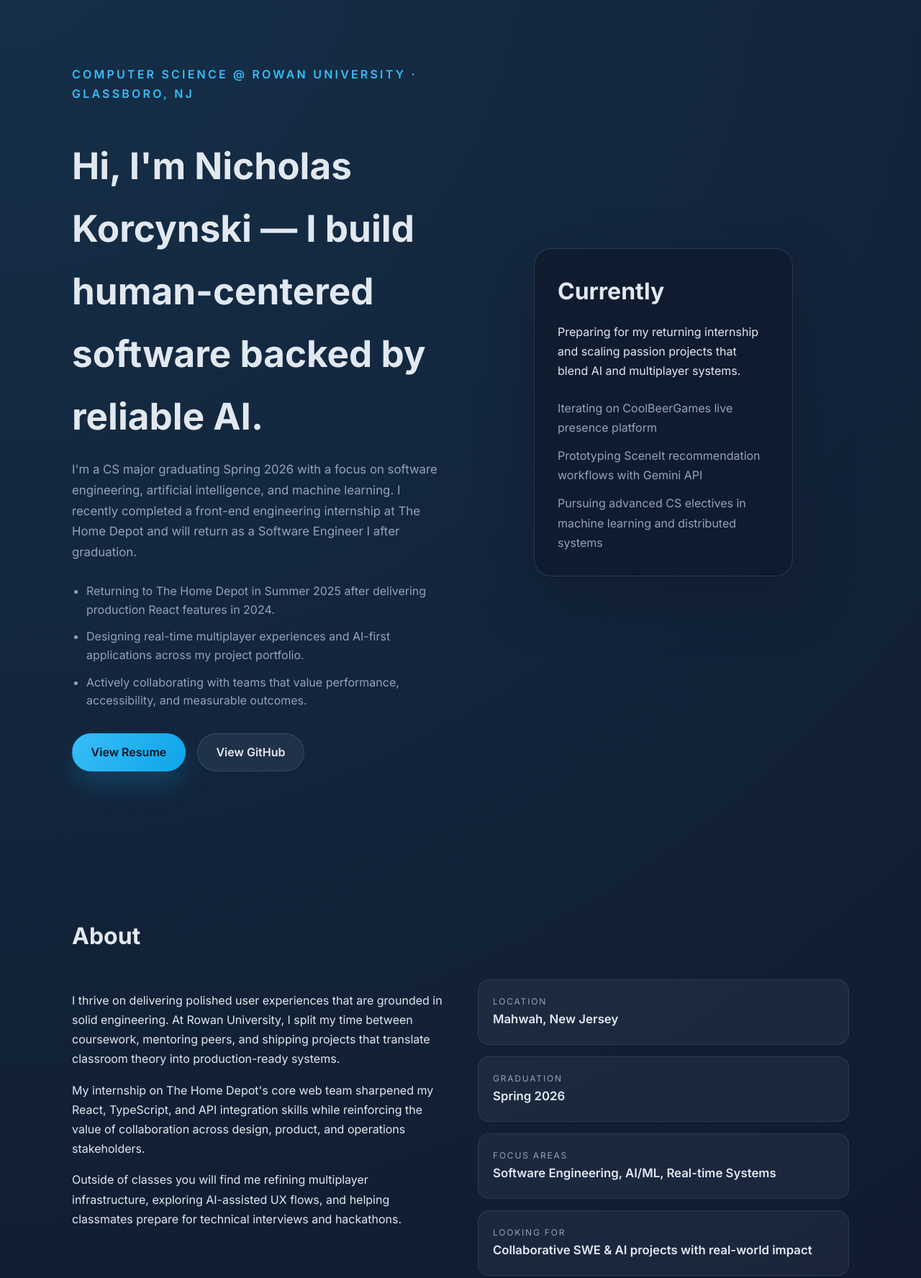
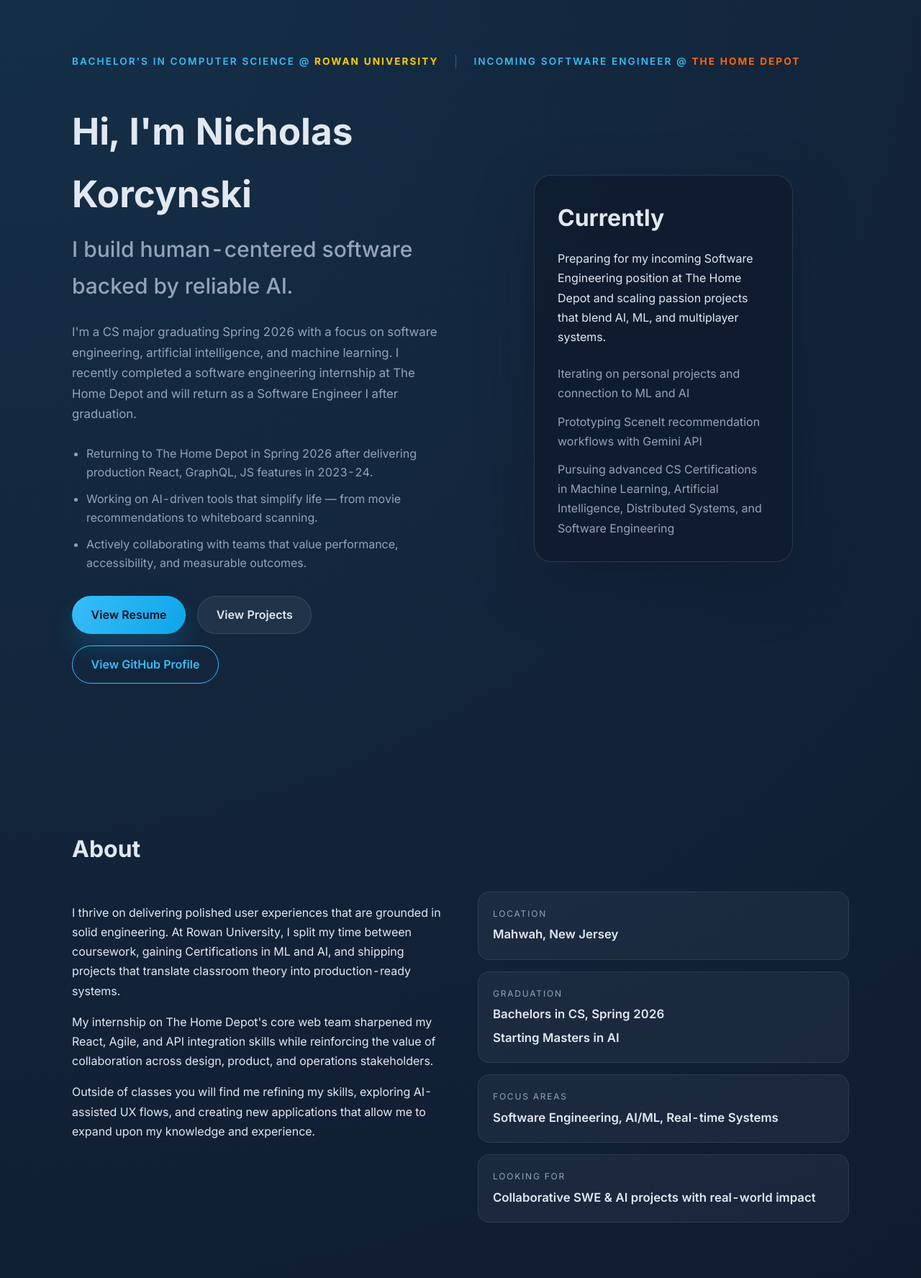
Before and after one commit to TheRealManual/PersonalPortfolio, a plain HTML site: page index.html in a window 1280 px wide. Shown: the part 120-1896 px from the top of the page at 72% size. Drawn offline with Linux system fonts and the light colour scheme; no server answers.

Commit message:
Enhance portfolio with SEO improvements, responsive design updates, and performance optimizations

```diff
--- a/assets/css/styles.css
+++ b/assets/css/styles.css
@@ -9,6 +9,13 @@
     --border: rgba(148, 163, 184, 0.2);
     --container-width: min(1080px, 90vw);
     font-family: 'Inter', system-ui, -apple-system, BlinkMacSystemFont, 'Segoe UI', sans-serif;
+    color-scheme: dark light;
+}
+
+@supports (font-variant-numeric: tabular-nums) {
+    :root {
+        font-variant-numeric: tabular-nums;
+    }
 }
 
 html {
@@ -56,6 +63,7 @@ a:focus {
     backdrop-filter: blur(16px);
     background: rgba(15, 23, 42, 0.85);
     border-bottom: 1px solid var(--border);
+    contain: layout style paint;
 }
 
 .site-header .container {
@@ -110,13 +118,56 @@ a:focus {
 .eyebrow {
     text-transform: uppercase;
     font-weight: 600;
-    letter-spacing: 0.2em;
+    letter-spacing: 0.15em;
     color: var(--accent);
+    font-size: clamp(0.7rem, 1.5vw, 0.85rem);
+}
+
+.eyebrow-row {
+    display: flex;
+    justify-content: space-between;
+    align-items: center;
+    gap: 1.5rem;
+    flex-wrap: nowrap;
+    margin-bottom: 1rem;
+    width: 100%;
+}
+
+.eyebrow-row .eyebrow {
+    margin: 0;
+    flex: 1 1 auto;
+    white-space: nowrap;
+}
+
+.home-depot {
+    color: #ff6600;
+    font-weight: 700;
+}
+
+.rowan {
+    color: #ffcc00;
+    font-weight: 700;
+}
+
+.eyebrow-divider {
+    width: 1px;
+    height: 1.2rem;
+    background: var(--accent);
+    opacity: 0.4;
+    flex-shrink: 0;
 }
 
 .hero h1 {
     font-size: clamp(2.5rem, 4vw, 3.75rem);
     margin-bottom: 1rem;
+}
+
+.hero-subtitle {
+    font-size: clamp(1.25rem, 2.5vw, 1.875rem);
+    color: var(--text-secondary);
+    font-weight: 500;
+    margin-bottom: 1.5rem;
+    margin-top: -0.5rem;
 }
 
 .lead {
@@ -175,6 +226,20 @@ a:focus {
 .button.secondary:hover,
 .button.secondary:focus {
     background: rgba(148, 163, 184, 0.2);
+    transform: translateY(-1px);
+}
+
+.button.tertiary {
+    background: transparent;
+    border: 1px solid var(--accent);
+    color: var(--accent);
+}
+
+.button.tertiary:hover,
+.button.tertiary:focus {
+    background: rgba(56, 189, 248, 0.1);
+    border-color: var(--accent-strong);
+    color: var(--accent-strong);
     transform: translateY(-1px);
 }
 
@@ -242,8 +307,10 @@ section h2 {
 }
 
 .fact .value {
+    display: block;
     font-weight: 600;
     font-size: 1.05rem;
+    margin-top: 0.25rem;
 }
 
 .skill-groups {
@@ -352,6 +419,7 @@ section h2 {
     flex-direction: column;
     gap: 1rem;
     transition: transform 0.2s ease, border-color 0.2s ease;
+    contain: content;
 }
 
 .project-card:hover,
--- a/index.html
+++ b/index.html
@@ -8,9 +8,16 @@
         name="description"
         content="Portfolio of Nicholas Korcynski, a Rowan University computer science major focused on software engineering, artificial intelligence, and real-time web systems."
     />
+    <meta property="og:title" content="Nicholas Korcynski | Software Engineering & AI Portfolio" />
+    <meta property="og:description" content="Computer Science major graduating Spring 2026. Returning SWE Intern at The Home Depot with focus on React, AI/ML, and real-time systems." />
+    <meta property="og:type" content="website" />
+    <meta name="twitter:card" content="summary_large_image" />
+    <link rel="canonical" href="https://yourportfolio.com" />
+    <link rel="dns-prefetch" href="//fonts.googleapis.com" />
     <link rel="preconnect" href="https://fonts.googleapis.com" />
     <link rel="preconnect" href="https://fonts.gstatic.com" crossorigin />
-    <link href="https://fonts.googleapis.com/css2?family=Inter:wght@300;400;500;600;700&display=swap" rel="stylesheet" />
+    <link rel="prefetch" href="https://api.github.com/users/nicholaskorcynski/repos?per_page=100" />
+    <link href="https://fonts.googleapis.com/css2?family=Inter:wght@400;500;600;700&display=swap" rel="stylesheet" />
     <link rel="stylesheet" href="assets/css/styles.css" />
 </head>
 <body>
@@ -37,29 +44,35 @@
         <section class="hero" id="top">
             <div class="container hero-content">
                 <div class="hero-text">
-                    <p class="eyebrow">Computer Science @ Rowan University · Glassboro, NJ</p>
-                    <h1>Hi, I'm Nicholas Korcynski — I build human-centered software backed by reliable AI.</h1>
+                    <div class="eyebrow-row">
+                        <p class="eyebrow">Bachelor's in Computer Science @ <span class="rowan">Rowan University</span></p>
+                        <span class="eyebrow-divider"></span>
+                        <p class="eyebrow">Incoming Software Engineer @ <span class="home-depot">The Home Depot</span></p>
+                    </div>
+                    <h1>Hi, I'm Nicholas Korcynski</h1>
+                    <h2 class="hero-subtitle">I build human-centered software backed by reliable AI.</h2>
                     <p class="lead">
-                        I'm a CS major graduating Spring 2026 with a focus on software engineering, artificial intelligence, and machine learning. I recently completed a front-end engineering internship at The Home Depot and will return as a Software Engineer I after graduation.
+                        I'm a CS major graduating Spring 2026 with a focus on software engineering, artificial intelligence, and machine learning. I recently completed a software engineering internship at The Home Depot and will return as a Software Engineer I after graduation.
                     </p>
                     <ul class="hero-highlights">
-                        <li>Returning to The Home Depot in Summer 2025 after delivering production React features in 2024.</li>
-                        <li>Designing real-time multiplayer experiences and AI-first applications across my project portfolio.</li>
+                        <li>Returning to The Home Depot in Spring 2026 after delivering production React, GraphQL, JS features in 2023-24.</li>
+                        <li>Working on AI-driven tools that simplify life — from movie recommendations to whiteboard scanning.</li>
                         <li>Actively collaborating with teams that value performance, accessibility, and measurable outcomes.</li>
                     </ul>
                     <div class="hero-actions">
                         <a class="button primary" href="#resume">View Resume</a>
-                        <a class="button secondary" href="https://github.com/nicholaskorcynski" target="_blank" rel="noopener noreferrer">View GitHub</a>
+                        <a class="button secondary" href="#projects">View Projects</a>
+                        <a class="button tertiary" href="https://github.com/TheRealManual" target="_blank" rel="noopener noreferrer">View GitHub Profile</a>
                     </div>
                 </div>
                 <div class="hero-panel" role="presentation">
                     <div class="panel-card">
                         <h2>Currently</h2>
-                        <p>Preparing for my returning internship and scaling passion projects that blend AI and multiplayer systems.</p>
+                        <p>Preparing for my incoming Software Engineering position at The Home Depot and scaling passion projects that blend AI, ML, and multiplayer systems.</p>
                         <ul>
-                            <li>Iterating on CoolBeerGames live presence platform</li>
+                            <li>Iterating on personal projects and connection to ML and AI</li>
                             <li>Prototyping SceneIt recommendation workflows with Gemini API</li>
-                            <li>Pursuing advanced CS electives in machine learning and distributed systems</li>
+                            <li>Pursuing advanced CS Certifications in Machine Learning, Artificial Intelligence, Distributed Systems, and Software Engineering</li>
                         </ul>
                     </div>
                 </div>
@@ -72,13 +85,13 @@
                 <div class="grid">
                     <div>
                         <p>
-                            I thrive on delivering polished user experiences that are grounded in solid engineering. At Rowan University, I split my time between coursework, mentoring peers, and shipping projects that translate classroom theory into production-ready systems.
+                            I thrive on delivering polished user experiences that are grounded in solid engineering. At Rowan University, I split my time between coursework, gaining Certifications in ML and AI, and shipping projects that translate classroom theory into production-ready systems.
                         </p>
                         <p>
-                            My internship on The Home Depot's core web team sharpened my React, TypeScript, and API integration skills while reinforcing the value of collaboration across design, product, and operations stakeholders.
+                            My internship on The Home Depot's core web team sharpened my React, Agile, and API integration skills while reinforcing the value of collaboration across design, product, and operations stakeholders.
                         </p>
                         <p>
-                            Outside of classes you will find me refining multiplayer infrastructure, exploring AI-assisted UX flows, and helping classmates prepare for technical interviews and hackathons.
+                            Outside of classes you will find me refining my skills, exploring AI-assisted UX flows, and creating new applications that allow me to expand upon my knowledge and experience.
                         </p>
                     </div>
                     <div class="facts">
@@ -88,7 +101,8 @@
                         </div>
                         <div class="fact">
                             <span class="label">Graduation</span>
-                            <span class="value">Spring 2026</span>
+                            <span class="value">Bachelors in CS, Spring 2026</span>
+                            <span class="value">Starting Masters in AI</span>
                         </div>
                         <div class="fact">
                             <span class="label">Focus Areas</span>
@@ -193,7 +207,7 @@
                     <article>
                         <header>
                             <h3>Rowan University</h3>
-                            <span>B.S. Computer Science · Class of 2026</span>
+                            <span>Bachelor's in Computer Science · Class of 2026</span>
                         </header>
                         <p>
                             Concentration in Software Engineering with electives in Artificial Intelligence and Machine Learning. Highlights include Data Structures, Operating Systems, Machine Learning, and Advanced Software Engineering.
@@ -298,6 +312,6 @@
         </div>
     </footer>
 
-    <script src="assets/js/main.js" type="module"></script>
+    <script src="assets/js/main.js" type="module" defer></script>
 </body>
 </html>
```
Also changed, not shown: assets/css/resume.css (+33 -0 lines), assets/js/main.js (+21 -8 lines), resume.html (+4 -1 lines).
